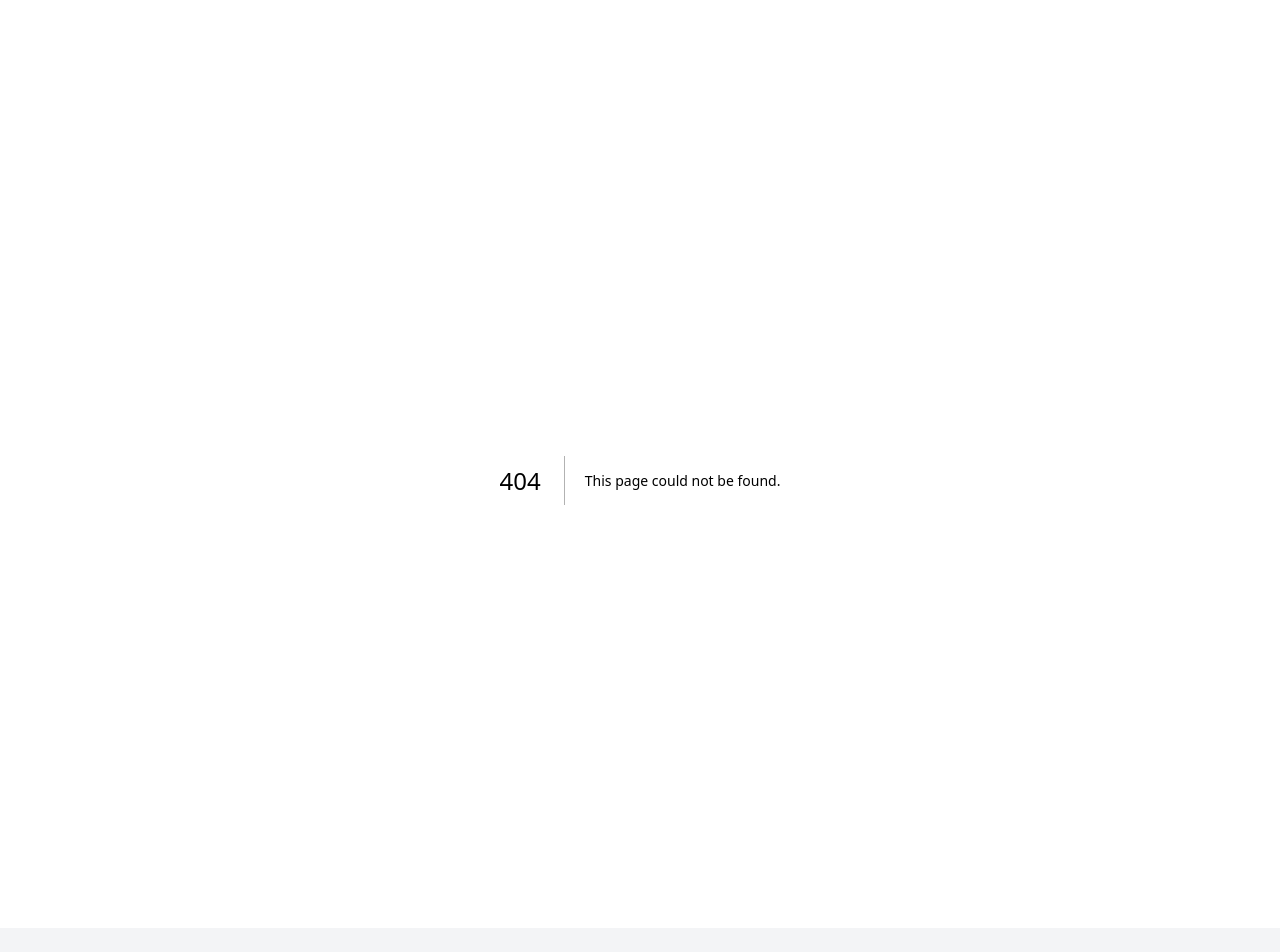
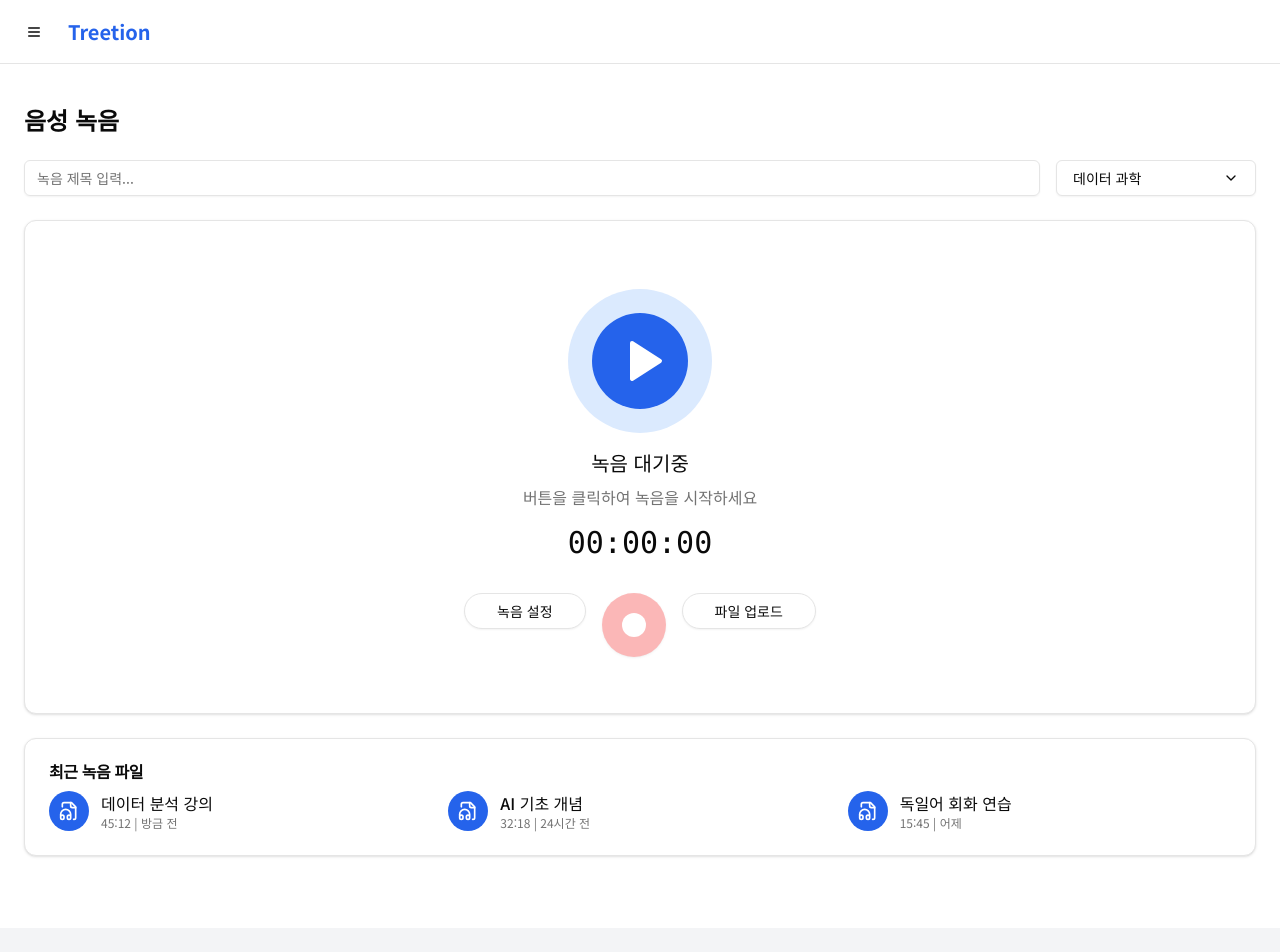
Before and after one commit to JJJiL0ng/TREETION, a Next.js app in the folder treetion-client/: page /dashboard/voice-writing in a window 1280 px wide. Before the commit this address had no page. Shown: the top 952 px of the page. Built offline with nearby package versions, Linux system fonts and the light colour scheme.

Commit message:
음성 녹음 UI 완성

```diff
--- a/treetion-client/src/app/dashboard/layout.tsx
+++ b/treetion-client/src/app/dashboard/layout.tsx
@@ -27,7 +27,7 @@ export default function DashboardLayout({
       <Sidebar isOpen={sidebarOpen} onClose={closeSidebar} />
       <main
         className={cn(
-          "pt-16 transition-all duration-300",
+          "transition-all duration-300",
           !isMobile && sidebarOpen ? "md:ml-[240px]" : "ml-0"
         )}
       >
--- a/treetion-client/src/app/dashboard/page.tsx
+++ b/treetion-client/src/app/dashboard/page.tsx
@@ -6,6 +6,7 @@ export default function DashboardPage() {
   return (
     <div className="p-4 md:p-6">
       <div className="grid gap-6 w-full">
+        <h2 className="text-2xl font-bold">대시보드</h2>
         {/* 빠른 액션 */}
         <Card className="w-full">
           <CardHeader className="pb-3">
--- /dev/null
+++ b/treetion-client/src/app/dashboard/voice-writing/page.tsx
@@ -0,0 +1,151 @@
+"use client";
+
+import { Button } from "@/components/ui/button";
+import { Card, CardContent, CardHeader, CardTitle } from "@/components/ui/card";
+import { Input } from "@/components/ui/input";
+import { cn } from "@/lib/utils";
+import { ChevronDown, FileAudio, Play } from "lucide-react";
+import { useState } from "react";
+
+interface RecordingItemProps {
+  title: string;
+  duration: string;
+  date: string;
+  color: string;
+}
+
+function RecordingItem({ title, duration, date, color }: RecordingItemProps) {
+  return (
+    <div className="flex items-start gap-3">
+      <div
+        className={cn(
+          "flex h-10 w-10 items-center justify-center rounded-full text-white",
+          color === "blue" ? "bg-blue-600" : "bg-gray-600"
+        )}
+      >
+        <FileAudio className="h-5 w-5" />
+      </div>
+      <div className="flex-1">
+        <p className="font-medium">{title}</p>
+        <p className="text-xs text-muted-foreground">
+          {duration} | {date}
+        </p>
+      </div>
+    </div>
+  );
+}
+
+export default function VoiceWritingPage() {
+  const [isRecording, setIsRecording] = useState(false);
+  const [timer, setTimer] = useState("00:00:00");
+
+  const toggleRecording = () => {
+    setIsRecording(!isRecording);
+  };
+
+  return (
+    <div className="p-4 md:p-6">
+      <div className="grid gap-6 w-full">
+        <h2 className="text-2xl font-bold">음성 녹음</h2>
+        <div className="flex flex-col md:flex-row gap-4">
+          <Input placeholder="녹음 제목 입력..." className="flex-1" />
+          <div className="relative">
+            <Button
+              variant="outline"
+              className="w-full md:w-auto justify-between min-w-[200px]"
+            >
+              <span>데이터 과학</span>
+              <ChevronDown className="h-4 w-4 ml-2" />
+            </Button>
+          </div>
+        </div>
+
+        {/* 녹음 인터페이스 카드 */}
+        <Card className="w-full">
+          <CardHeader className="pb-3"></CardHeader>
+          <CardContent>
+            {/* 녹음 컨트롤 */}
+            <div className="flex flex-col items-center justify-center py-8">
+              {/* 녹음 버튼 */}
+              <div className="relative mb-4">
+                <div className="w-36 h-36 rounded-full bg-blue-100 flex items-center justify-center">
+                  <button
+                    onClick={toggleRecording}
+                    className="w-24 h-24  rounded-full bg-blue-600 text-white flex items-center justify-center hover:bg-blue-700 transition-colors"
+                  >
+                    {isRecording ? (
+                      <div className="w-6 h-6 bg-white rounded-sm" />
+                    ) : (
+                      <Play className="h-12 w-12 ml-2" fill="white" />
+                    )}
+                  </button>
+                </div>
+              </div>
+
+              {/* 녹음 상태 */}
+              <h3 className="text-xl font-medium mb-2">
+                {isRecording ? "녹음 중" : "녹음 대기중"}
+              </h3>
+              <p className="text-muted-foreground mb-4">
+                {isRecording
+                  ? "녹음을 중지하려면 버튼을 클릭하세요"
+                  : "버튼을 클릭하여 녹음을 시작하세요"}
+              </p>
+
+              {/* 타이머 */}
+              <div className="text-3xl font-mono mb-8">{timer}</div>
+
+              {/* 녹음 컨트롤 버튼 */}
+              <div className="flex gap-4">
+                <Button variant="outline" className="rounded-full px-8 py-2">
+                  녹음 설정
+                </Button>
+                <Button
+                  className={cn(
+                    "rounded-full w-16 h-16 flex items-center justify-center",
+                    isRecording ? "bg-red-500 hover:bg-red-600" : "bg-red-400"
+                  )}
+                  disabled={!isRecording}
+                >
+                  <div className="w-6 h-6 rounded-full bg-white" />
+                </Button>
+                <Button variant="outline" className="rounded-full px-8 py-2">
+                  파일 업로드
+                </Button>
+              </div>
+            </div>
+          </CardContent>
+        </Card>
+
+        {/* 최근 녹음 파일 카드 */}
+        <Card className="w-full">
+          <CardHeader className="pb-3">
+            <CardTitle>최근 녹음 파일</CardTitle>
+          </CardHeader>
+          <CardContent>
+            <div className="grid gap-4 md:grid-cols-3">
+              <RecordingItem
+                title="데이터 분석 강의"
+                duration="45:12"
+                date="방금 전"
+                color="blue"
+              />
+              <RecordingItem
+                title="AI 기초 개념"
+                duration="32:18"
+                date="24시간 전"
+                color="blue"
+              />
+              <RecordingItem
+                title="독일어 회화 연습"
+                duration="15:45"
+                date="어제"
+                color="blue"
+              />
+            </div>
+          </CardContent>
+        </Card>
+      </div>
+    </div>
+  );
+}
--- a/treetion-client/src/components/ui/Sidebar.tsx
+++ b/treetion-client/src/components/ui/Sidebar.tsx
@@ -125,7 +125,7 @@ export function Sidebar({ isOpen, className, onClose }: SidebarProps) {
               isActive={true}
             />
             <NavItem
-              href="/recording"
+              href="/dashboard/voice-writing"
               icon={<FileAudio className="h-5 w-5" />}
               label="음성 필기"
             />
--- /dev/null
+++ b/treetion-client/src/components/ui/input.tsx
@@ -0,0 +1,22 @@
+import * as React from "react"
+
+import { cn } from "@/lib/utils"
+
+const Input = React.forwardRef<HTMLInputElement, React.ComponentProps<"input">>(
+  ({ className, type, ...props }, ref) => {
+    return (
+      <input
+        type={type}
+        className={cn(
+          "flex h-9 w-full rounded-md border border-input bg-transparent px-3 py-1 text-base shadow-sm transition-colors file:border-0 file:bg-transparent file:text-sm file:font-medium file:text-foreground placeholder:text-muted-foreground focus-visible:outline-none focus-visible:ring-1 focus-visible:ring-ring disabled:cursor-not-allowed disabled:opacity-50 md:text-sm",
+          className
+        )}
+        ref={ref}
+        {...props}
+      />
+    )
+  }
+)
+Input.displayName = "Input"
+
+export { Input }
```
